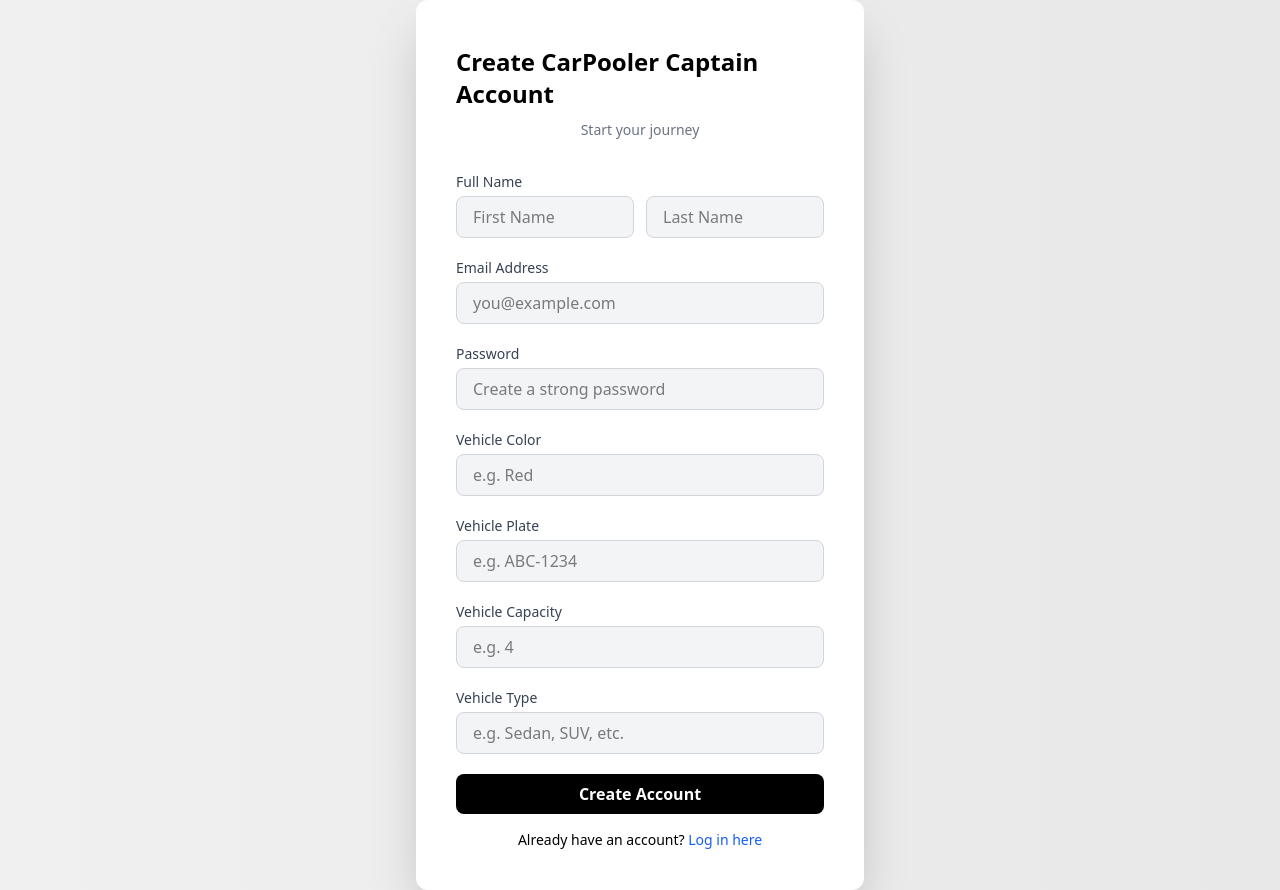
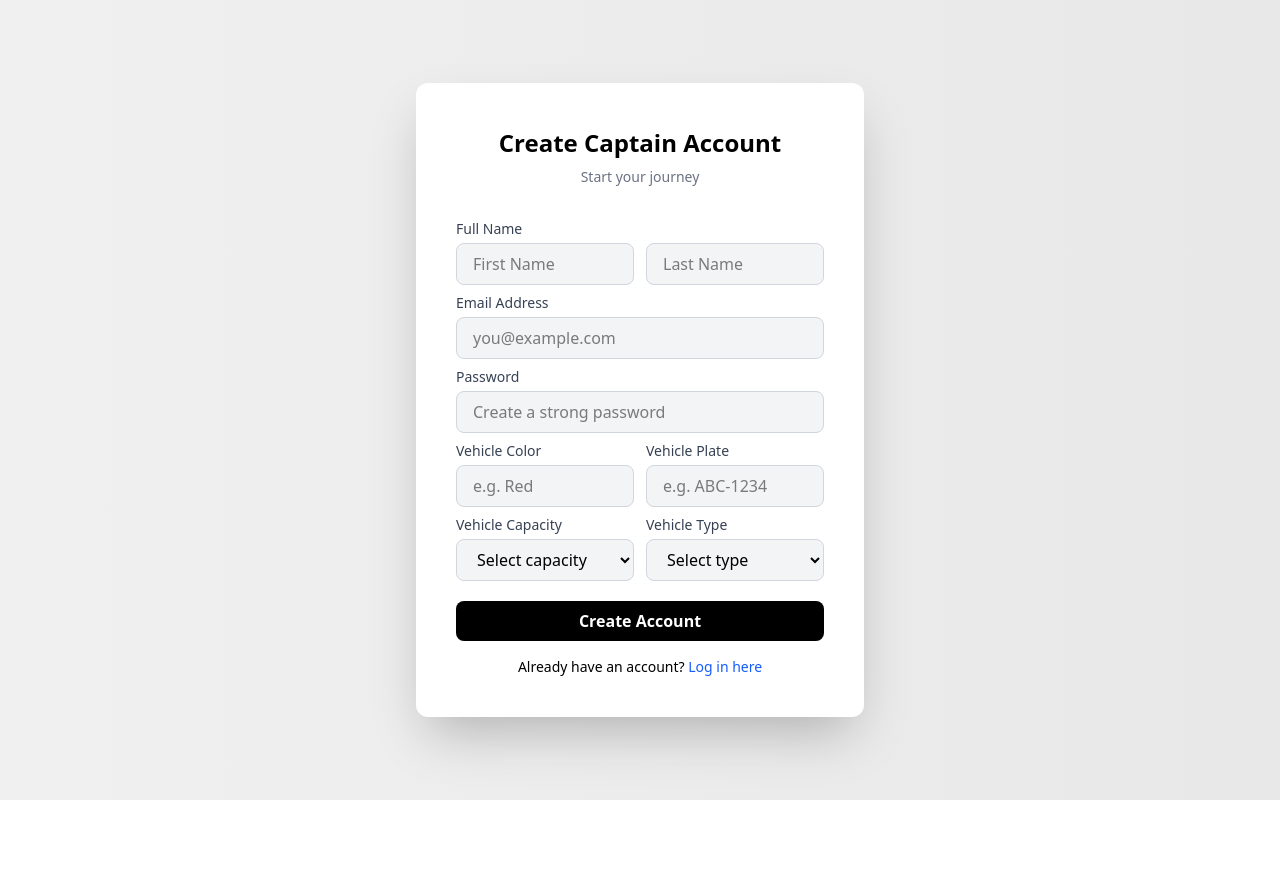
Before and after one commit to DrivUp/DriveUp, a React (Vite) app in the folder Frontend/: page /captain-signup in a window 1280 px wide. After the commit the page ends 800 px from the top, so only its background shows below. Built offline with nearby package versions, Linux system fonts and the light colour scheme; no server answers.

Commit message:
updation of captain details

```diff
--- a/Frontend/src/components/CaptainDetails.jsx
+++ b/Frontend/src/components/CaptainDetails.jsx
@@ -31,7 +31,7 @@ const CaptainDetails = () => {
 
 
             <div>
-                <h3 className='text-md font-semibold text-gray-700 mb-2'>Performance Stats</h3>
+                <h3 className='text-md font-semibold text-gray-700 mb-2'>Riding Information</h3>
                 <div className='grid grid-cols-3 gap-6 text-center bg-gray-100 rounded-xl p-4 shadow-inner'>
                     <div className='flex flex-col items-center'>
                         <i className="text-3xl text-blue-500 ri-timer-2-line mb-1"></i>
@@ -54,29 +54,36 @@ const CaptainDetails = () => {
             </div>
 
             <div className="mt-6">
-  <h3 className="text-lg md:text-xl font-bold text-gray-800 mb-4">Vehicle Information</h3>
+  <h3 className="text-lg md:text-xl font-bold text-gray-800 capitalize mb-4">Vehicle Information</h3>
 
-  <div className="grid grid-cols-1 sm:grid-cols-2 gap-6 bg-gray-100 p-6 rounded-2xl shadow-md border border-gray-100">
+  <div className="grid grid-cols-1 sm:grid-cols-2 gap-6 bg-gray-100 p-6 rounded-2xl shadow-xl border border-gray-200">
 
     <div className="space-y-1">
-      <p className="text-sm text-gray-500">Vehicle Type</p>
-      <p className="text-base font-medium text-gray-900">{captain.vehicle.vehicleType}</p>
+      <label className="text-sm text-gray-500 capitalize tracking-wide">Vehicle Type</label>
+      <p className="text-base font-semibold text-gray-900 capitalize">
+        {captain.vehicle.vehicleType}
+      </p>
     </div>
 
     <div className="space-y-1">
-      <p className="text-sm text-gray-500">Color</p>
-      <p className="text-base font-medium text-gray-900">{captain.vehicle.color}</p>
-    </div>
-
-
-    <div className="space-y-1">
-      <p className="text-sm text-gray-500">Plate Number</p>
-      <p className="text-base font-medium text-gray-900">{captain.vehicle.plate}</p>
+      <label className="text-sm text-gray-500 capitalize tracking-wide">Color</label>
+      <p className="text-base font-semibold text-gray-900 capitalize">
+        {captain.vehicle.color}
+      </p>
     </div>
 
     <div className="space-y-1">
-      <p className="text-sm text-gray-500">Capacity</p>
-      <p className="text-base font-medium text-gray-900">{captain.vehicle.capacity} passengers</p>
+      <label className="text-sm text-gray-500  tracking-wide">Plate Number</label>
+      <p className="text-base font-semibold text-gray-900 uppercase">
+        {captain.vehicle.plate}
+      </p>
+    </div>
+
+    <div className="space-y-1">
+      <label className="text-sm text-gray-500 capitalize tracking-wide">Capacity</label>
+      <p className="text-base font-semibold text-gray-900 capitalize">
+        {captain.vehicle.capacity} passengers
+      </p>
     </div>
   </div>
 </div>
--- a/Frontend/src/components/ChatBox.jsx
+++ b/Frontend/src/components/ChatBox.jsx
@@ -17,7 +17,7 @@ const ChatBox = ({
     return (
         <div className="fixed inset-0 z-50 bg-gray-50 bg-opacity-30 flex items-center justify-center px-4">
             <div className="w-full max-w-2xl h-[90vh] bg-gradient-to-br from-white to-gray-100 flex flex-col border shadow-xl rounded-lg overflow-hidden">
-                {/* Header */}
+
                 <div className="flex items-center justify-between p-4 bg-gradient-to-r from-black to-gray-800 text-white shadow-md">
                     <h2 className="text-xl font-bold tracking-wide">What you want to chat ??</h2>
                     <button
@@ -28,7 +28,7 @@ const ChatBox = ({
                     </button>
                 </div>
 
-                {/* Messages */}
+
                 <div className="flex-1 overflow-y-auto px-6 py-4 space-y-3 bg-white">
                     {chatMessages.map((msg, idx) => {
                         const isUser = msg.from === user._id || msg.fromId === user._id;
--- a/Frontend/src/pages/CaptainHome.jsx
+++ b/Frontend/src/pages/CaptainHome.jsx
@@ -102,10 +102,9 @@ const CaptainHome = () => {
     return (
         <div className='h-screen bg-gray-50'>
     {/* Header */}
-    <div className='fixed top-0 left-0 right-0 p-4 md:p-6 flex items-center justify-between bg-white shadow z-20'>
-        <img className='w-16' src="https://upload.wikimedia.org/wikipedia/commons/c/cc/Uber_logo_2018.png" alt="Uber Logo" />
+    <div className='fixed top-0 right-0 p-4 md:p-6 flex items-center justify-between   z-20'>
 
-        <div className='flex items-center gap-4'>
+        <div className='flex  gap-4'>
             <button
                 onClick={() => navigate('/captain-logout')}
                 className='bg-red-500 hover:bg-red-600 text-white px-4 py-2 rounded-md shadow-md text-sm md:text-base'
--- a/Frontend/src/pages/CaptainSignup.jsx
+++ b/Frontend/src/pages/CaptainSignup.jsx
@@ -65,11 +65,11 @@ const CaptainSignup = () => {
     <div className="min-h-screen flex items-center justify-center bg-gradient-to-r from-[#f0f0f0] to-[#e8e8e8] px-4">
       <div className="w-full max-w-md bg-white shadow-2xl rounded-xl p-8 sm:p-10">
         <div className="flex flex-col items-center mb-8">
-          <h2 className="text-2xl font-semibold py-1.5">Create CarPooler Captain Account</h2>
+          <h2 className="text-2xl font-semibold py-1">Create Captain Account</h2>
           <p className="text-gray-500 text-sm mt-1">Start your journey</p>
         </div>
 
-        <form onSubmit={submitHandler} className="space-y-5">
+        <form onSubmit={submitHandler} className="space-y-2">
   {/* Full Name */}
   <div>
     <label className="block text-sm font-medium text-gray-700 mb-1">Full Name</label>
@@ -119,8 +119,9 @@ const CaptainSignup = () => {
     />
   </div>
 
-          {/* Vehicle Color */}
-          <div>
+  {/* Vehicle Color + Plate */}
+  <div className="flex gap-3">
+    <div className="w-1/2">
       <label className="block text-sm font-medium text-gray-700 mb-1">Vehicle Color</label>
       <input
         type="text"
@@ -131,9 +132,7 @@ const CaptainSignup = () => {
         onChange={(e) => setVehicleColor(e.target.value)}
       />
     </div>
-
-          {/* Vehicle Plate */}
-          <div>
+    <div className="w-1/2">
       <label className="block text-sm font-medium text-gray-700 mb-1">Vehicle Plate</label>
       <input
         type="text"
@@ -144,42 +143,49 @@ const CaptainSignup = () => {
         onChange={(e) => setVehiclePlate(e.target.value)}
       />
     </div>
+  </div>
 
-          {/* Vehicle Capacity */}
-          <div>
+  {/* Vehicle Capacity + Type */}
+  <div className="flex gap-3">
+    <div className="w-1/2">
       <label className="block text-sm font-medium text-gray-700 mb-1">Vehicle Capacity</label>
-            <input
-              type="number"
+      <select
         required
-              min="1"
-              placeholder="e.g. 4"
         className="w-full px-4 py-2 rounded-lg bg-gray-100 border border-gray-300 focus:outline-none focus:ring-2 focus:ring-gray-100"
         value={capacity}
         onChange={(e) => setVehicleCapacity(e.target.value)}
-            />
+      >
+        <option value="">Select capacity</option>
+        {Array.from({ length: 4 }, (_, i) => (
+          <option key={i + 1} value={i + 1}>{i + 1}</option>
+        ))}
+      </select>
     </div>
-
-          {/* Vehicle Type */}
-          <div>
+    <div className="w-1/2">
       <label className="block text-sm font-medium text-gray-700 mb-1">Vehicle Type</label>
-            <input
-              type="text"
+      <select
         required
-              placeholder="e.g. Sedan, SUV, etc."
         className="w-full px-4 py-2 rounded-lg bg-gray-100 border border-gray-300 focus:outline-none focus:ring-2 focus:ring-gray-100"
         value={vehicleType}
         onChange={(e) => setVehicleType(e.target.value)}
-            />
+      >
+        <option value="">Select type</option>
+        <option value="car">Car</option>
+        <option value="moto">Motorcycle</option>
+        <option value="auto">Auto</option>
+      </select>
+    </div>
   </div>
 
   {/* Submit Button */}
   <button
     type="submit"
-            className="w-full py-2 bg-black text-white rounded-lg font-semibold hover:bg-gray-800 transition"
+    className="w-full py-2 mt-3 bg-black text-white rounded-lg font-semibold hover:bg-gray-800 transition"
   >
     Create Account
   </button>
 </form>
+
 
         <p className="text-center text-sm mt-4">
           Already have an account?{' '}
--- a/Frontend/src/pages/Home.jsx
+++ b/Frontend/src/pages/Home.jsx
@@ -36,6 +36,7 @@ const Home = () => {
     const [destinationSuggestions, setDestinationSuggestions] = useState([])
     const [activeField, setActiveField] = useState(null)
     const [fare, setFare] = useState({})
+    const [distance,setDistance]=useState(null)
     const [vehicleType, setVehicleType] = useState(null)
     const [ride, setRide] = useState(null)
     const [currentPosition,setCurrentPosition]=useState(null)
@@ -206,6 +207,7 @@ const Home = () => {
 
 
         setFare(response.data.fare)
+        setDistance(response.data.distance)
 
 
     }
@@ -320,6 +322,7 @@ const Home = () => {
                     pickup={pickup}
                     destination={destination}
                     fare={fare}
+                    distance={distance}
                     vehicleType={vehicleType}
                     setConfirmRidePanel={setConfirmRidePanel}
                     setVehicleFound={setVehicleFound}
```
Lines whose indentation alone changed are shown as unchanged.
